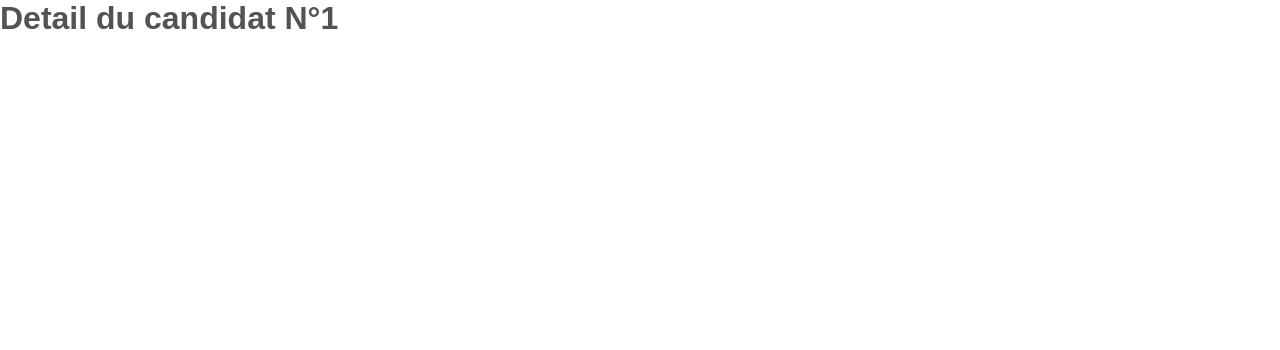
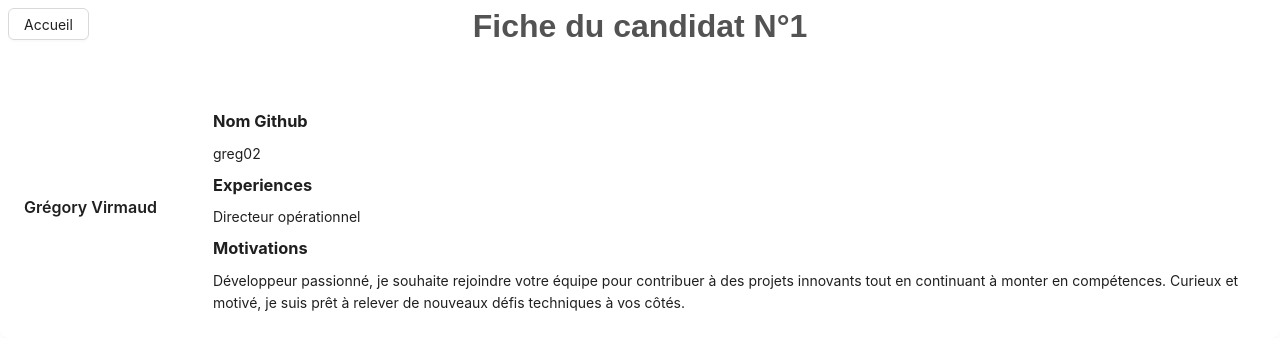
Before and after one commit to EmmanuelleEisele/recrutement-frontend, a Next.js app: page /candidat/1 in a window 1280 px wide. Shown: the top 350 px of the page. Built offline with nearby package versions, Linux system fonts and the light colour scheme; what @ant-design/nextjs-registry would draw is missing.

Commit message:
dynamization candidat detail

```diff
--- /dev/null
+++ b/src/app/candidat/[id]/page.css
@@ -0,0 +1,16 @@
+.title-candidat{
+    text-align: center;
+    margin-bottom: 2rem;
+    margin-top: 0.5rem;
+}
+.card{
+    width: 100%;
+    display: flex;
+    margin: auto;
+}
+.card-title{
+    margin: 0.5rem;
+}
+.card-description{
+    margin-left: 0.5rem;
+}
--- a/src/app/candidat/[id]/page.tsx
+++ b/src/app/candidat/[id]/page.tsx
@@ -1,3 +1,39 @@
-export default function CandidatPage({params}:{params:{id:number}}) {
-    return <h1>Detail du candidat N°{params.id}</h1>;
+'use server'
+import { candidats } from "@/app/candidatsList"
+import { Button, Card, List } from "antd";
+import './page.css';
+
+interface ICandidats {
+  id: number;
+  name: string;
+  email: string;
+  Github: string;
+  experience: string;
+  motivation: string;
+}
+
+export default async function CandidatPage({ params }: { params: { id: number } }) {
+  const candidat = candidats.find((c) =>  c.id === Number(params.id) );
+  console.log(candidat)
+
+  if (!candidat) {
+    return <h1>Candidat non trouvé</h1>;
   }
+
+  return (
+    <>
+      <h1 className="title-candidat">Fiche du candidat N°{candidat.id}</h1>
+
+      <Card className="card" title={candidat.name} variant="borderless" >
+        <h3 className="card-title">Nom Github</h3>
+        <p className="card-description">{candidat.github}</p>
+        <h3 className="card-title">Experiences</h3>
+        <p className="card-description">{candidat.experience}</p>
+        <h3 className="card-title">Motivations</h3>
+        <p className="card-description">{candidat.motivation}</p>
+
+      </Card>
+      <Button href='/' style={{position: 'absolute', top: '0.5rem', left:'0.5rem'}}>Accueil</Button>
+    </>
+  );
+}
--- /dev/null
+++ b/src/app/candidatsList.tsx
@@ -0,0 +1,50 @@
+
+
+   export const candidats = [
+        {
+          "id": 1,
+          "name":"Grégory Virmaud",
+          "email":"greg02@mail.io",
+          "github":"greg02",
+          "experience": "Directeur opérationnel",
+          "motivation": "Développeur passionné, je souhaite rejoindre votre équipe pour contribuer à des projets innovants tout en continuant à monter en compétences. Curieux et motivé, je suis prêt à relever de nouveaux défis techniques à vos côtés."
+
+        },
+        {
+          "id":2 ,
+          "name": "Olivier Renard",
+          "email":"oliver0o@mail.io",
+          "github":"OliverO",
+          "experience": "Graphist Print",
+          "motivation": "Motivé et passionné par le développement, je suis prêt à m’investir pleinement dans des projets ambitieux. Rejoindre votre équipe serait pour moi l’opportunité de grandir techniquement et de contribuer à des solutions concrètes et innovantes."
+
+        },
+        {
+          "id":3 ,
+          "name": "Mathieu DaFonseca",
+          "email":"mathoush@mail.io",
+          "github":"MathDF",
+          "experience": "Gendarme",
+          "motivation": "Développeur curieux et autonome, je suis enthousiaste à l’idée de rejoindre une équipe dynamique pour concevoir des solutions utiles et bien pensées. J’ai à cœur d’apprendre en continu et de m’investir dans des projets concrets.",
+        }
+        ,
+        {
+          "id":4 ,
+          "name": "Marine Ligny",
+          "email":"marineL@mail.io",
+          "github":"MarineL",
+          "experience": "Comptable",
+          "motivation": "Passionnée par le code et la résolution de problèmes, je souhaite intégrer votre équipe pour relever de nouveaux défis techniques. Sérieuse et engagée, je suis prête à contribuer activement à vos projets.",
+        }
+        ,
+        {
+          "id":5 ,
+          "name": "Erwan Mettouchi",
+          "email":"e.mettouchi@mail.io",
+          "github":"MettouchiE",
+          "experience": "Game developpeur",
+          "motivation": "Avec un vrai attrait pour le développement et le travail en équipe, je cherche à évoluer dans un environnement stimulant. Rejoindre votre structure serait pour moi l’occasion de progresser tout en mettant mes compétences au service de vos ambitions.",
+
+        }
+
+       ]
```
Also changed, not shown: src/app/candidats/page.tsx (+2 -57 lines).
